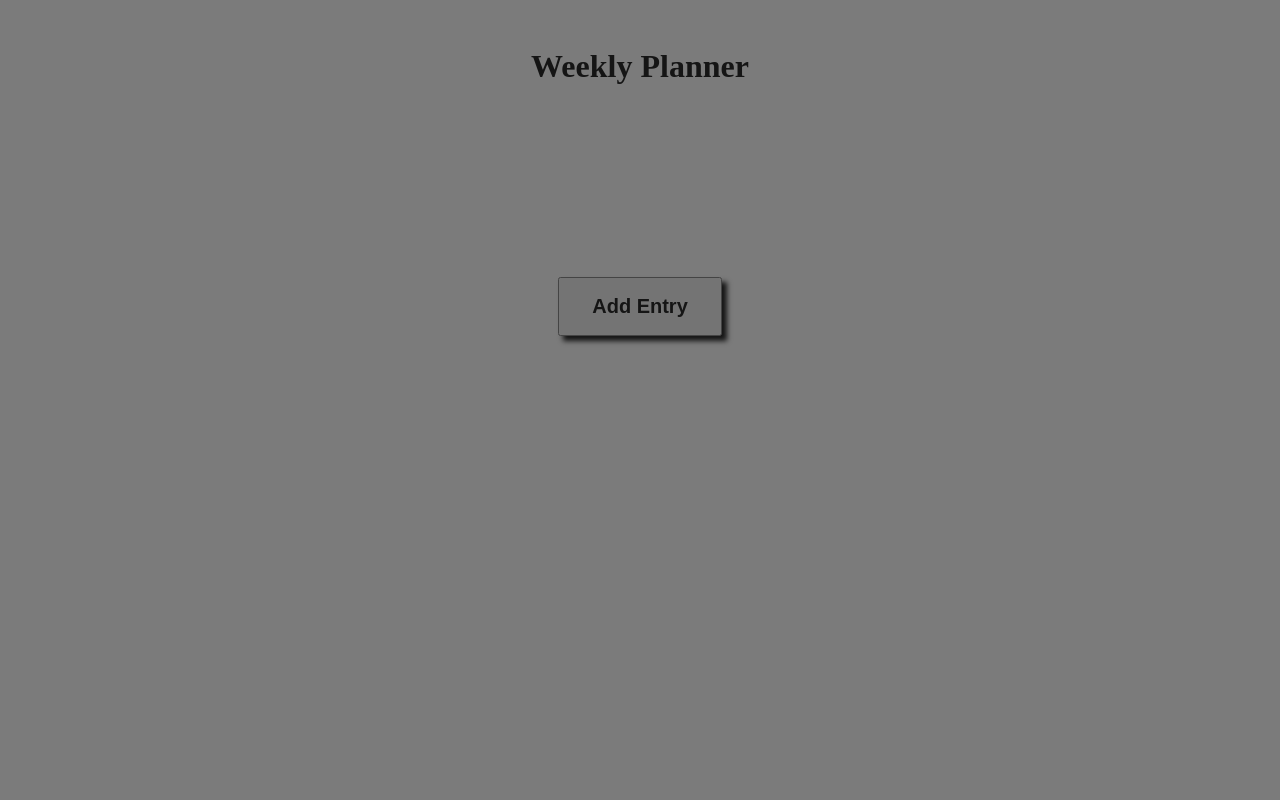
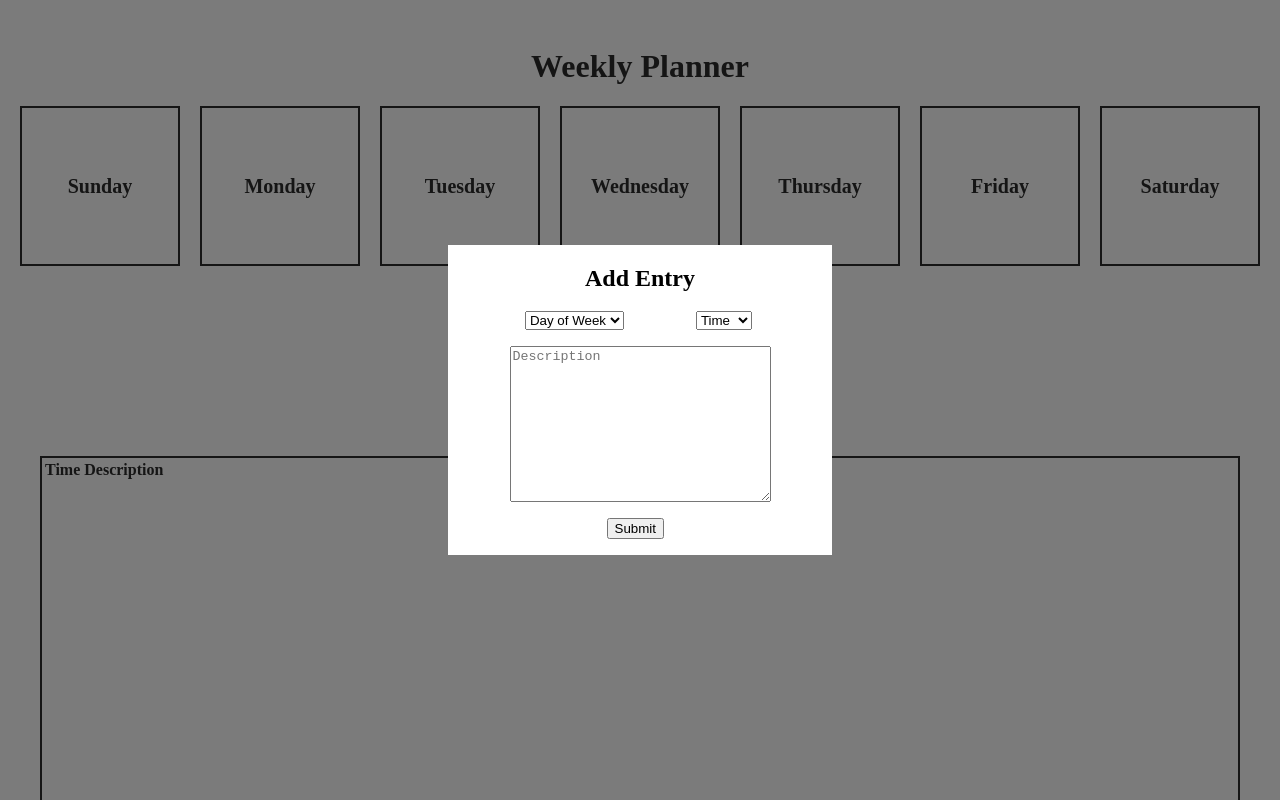
Before and after one commit to theDanielTo/week-planner, a plain HTML site: page index.html in a window 1280 px wide. Both pictures are taken after a click on the button "Add Entry". Shown: the top 800 px of the page. Drawn offline with Linux system fonts and the light colour scheme.

Commit message:
current work

```diff
--- a/index.html
+++ b/index.html
@@ -10,7 +10,7 @@
 
 <body>
   <div class="modal row justify-center align-center hidden">
-    <div class="container hidden">
+    <div class="container">
       <div>
         <h2 class="text-center">Add Entry</h2>
       </div>
@@ -65,8 +65,56 @@
     <h1 class="text-center">Weekly Planner</h1>
   </header>
   <main>
-    <div class="row justify-center align-center min-height50">
+    <div class="row space-evenly">
+      <div class="row day-container justify-center align-center">
+        <p>Sunday</p>
+      </div>
+      <div class="row day-container justify-center align-center">
+        <p>Monday</p>
+      </div>
+      <div class="row day-container justify-center align-center">
+        <p>Tuesday</p>
+      </div>
+      <div class="row day-container justify-center align-center">
+        <p>Wednesday</p>
+      </div>
+      <div class="row day-container justify-center align-center">
+        <p>Thursday</p>
+      </div>
+      <div class="row day-container justify-center align-center">
+        <p>Friday</p>
+      </div>
+      <div class="row day-container justify-center align-center">
+        <p>Saturday</p>
+      </div>
+    </div>
+    <div class="row justify-center align-center">
       <button class="add-entry">Add Entry</button>
+    </div>
+    <div class="row justify-center">
+      <h2>Scheduled Events for <span id="current-day">Monday</span></h2>
+    </div>
+    <div class="row justify-center">
+      <div class="table">
+        <table>
+          <thead>
+            <tr>
+              <th>Time</th>
+              <th>Description</th>
+            </tr>
+          </thead>
+          <tbody>
+            <tr></tr>
+            <tr></tr>
+            <tr></tr>
+            <tr></tr>
+            <tr></tr>
+            <tr></tr>
+            <tr></tr>
+            <tr></tr>
+          </tbody>
+        </table>
+      </div>
     </div>
   </main>
   <script src="main.js"></script>
--- a/main.js
+++ b/main.js
@@ -1,6 +1,12 @@
 var $addEntryBtn = document.querySelector('.add-entry');
 var $modalBox = document.querySelector('.modal');
+var $buttonSelect = document.querySelector('.button-select');
 
 $addEntryBtn.addEventListener('click', function (event) {
   $modalBox.classList.remove('hidden');
 });
+
+$buttonSelect.addEventListener('click', function (event) {
+  $modalBox.classList.add('hidden');
+
+});
--- a/styles.css
+++ b/styles.css
@@ -12,6 +12,7 @@ body {
   font-size: 20px;
   font-weight: bold;
   box-shadow: 5px 5px 5px black;
+  margin: 2rem;
 }
 
 .add-entry:hover {
@@ -34,9 +35,9 @@ h1 {
   text-align: center;
 }
 
-.min-height50 {
+/* .min-height50 {
   min-height: 50vh;
-}
+} */
 
 /* .column {
   flex-direction: column;
@@ -45,6 +46,23 @@ h1 {
 .container {
   width: 30%;
   background-color: white;
+}
+
+.day-container {
+  border: 2px solid black;
+  font-size: 20px;
+  font-weight: bold;
+  width: 10rem;
+  height: 10rem;
+  cursor: pointer;
+}
+
+.day-container:hover {
+  background-color: #dddddd;
+}
+
+.space-evenly {
+  justify-content: space-evenly;
 }
 
 .row {
@@ -84,3 +102,9 @@ h1 {
 .hidden {
   display: none;
 }
+
+.table {
+  border: 2px solid black;
+  width: 1200px;
+  height: 600px;
+}
```
